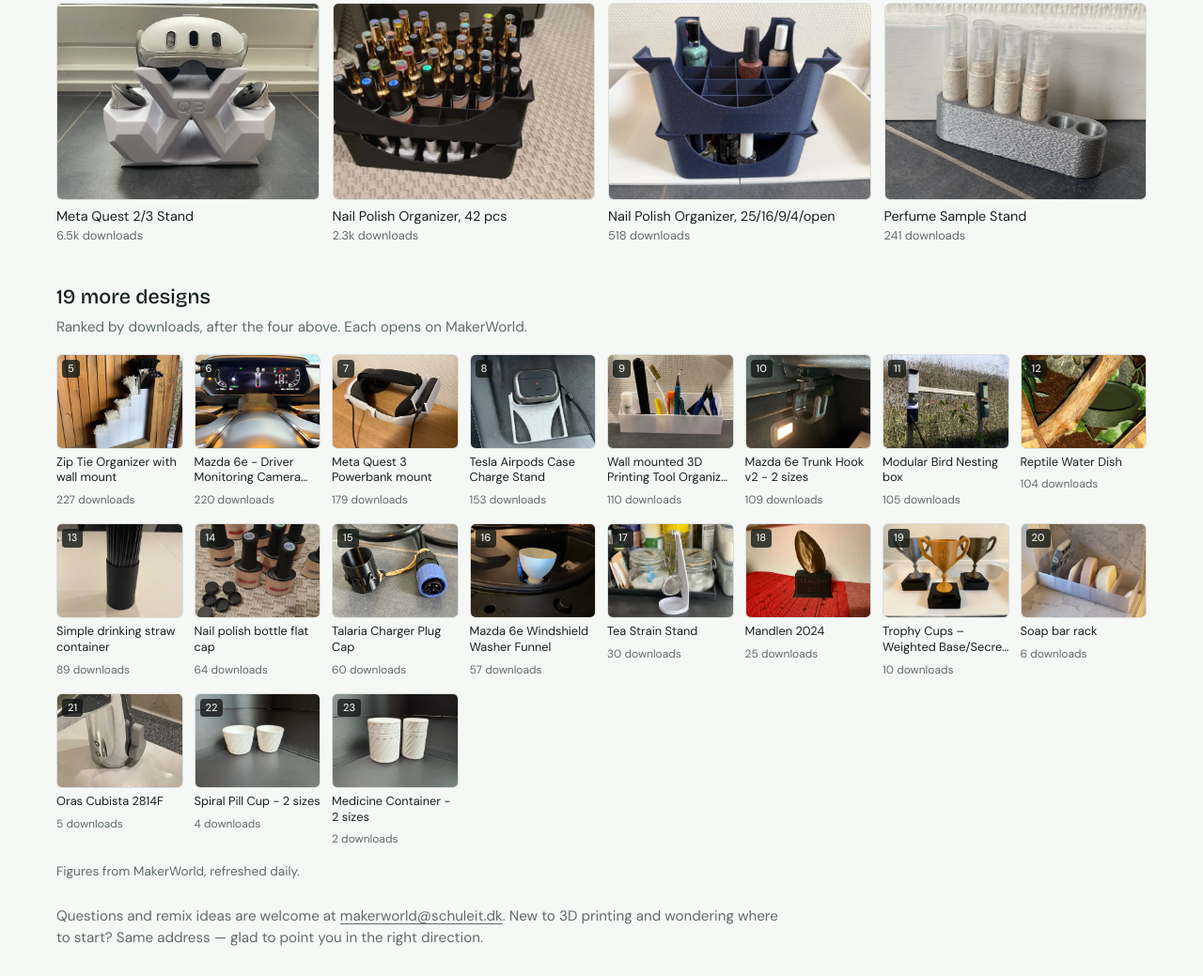
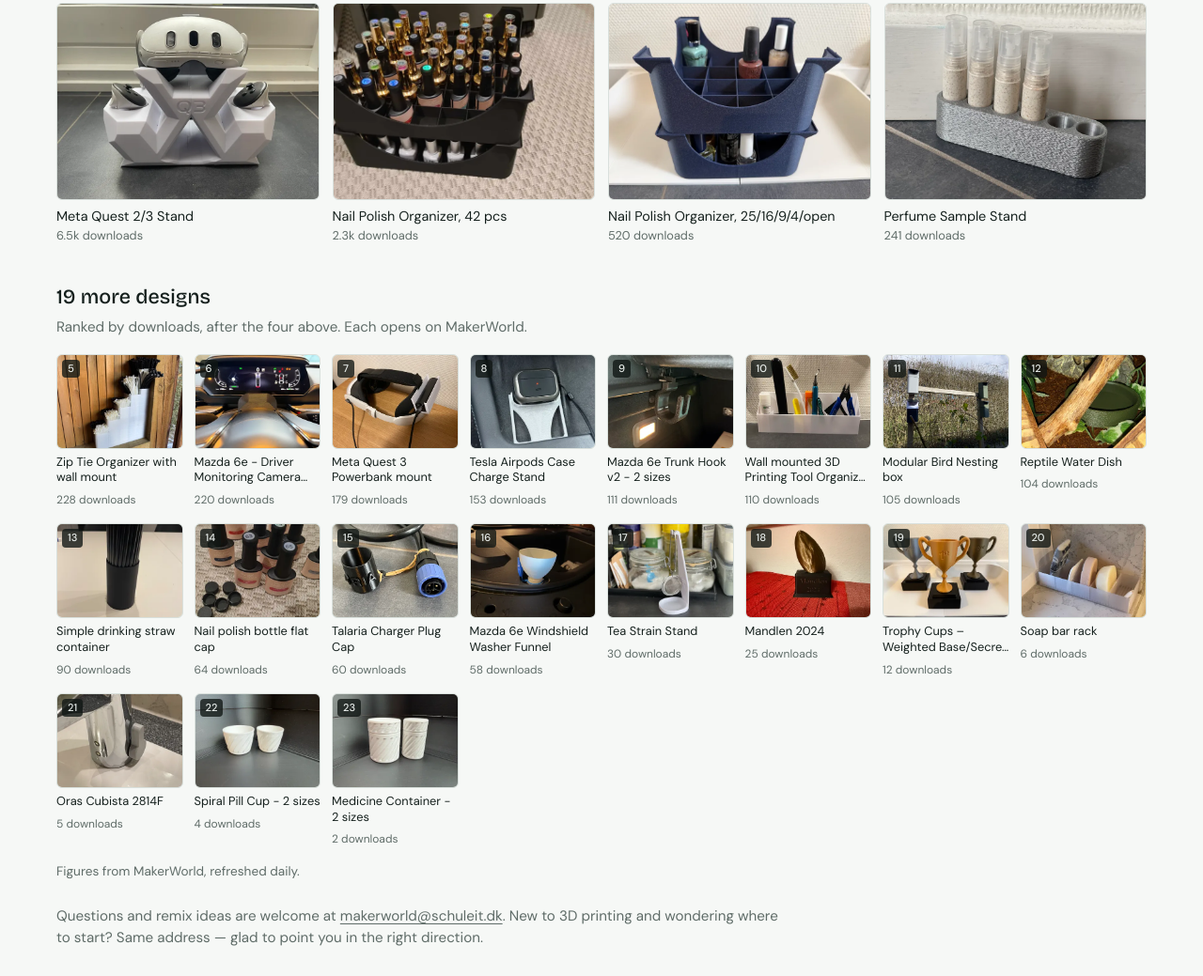
Before and after one commit to Schuleit/schuleit.dk, a plain HTML site: page 3d-printing/index.html in a window 1280 px wide. Shown: the part 702-1741 px from the top of the page at 94% size. Drawn offline with nearby package versions, Linux system fonts and the light colour scheme.

Commit message:
MakerWorld figures refreshed
Co-Authored-By: Claude Opus 5.5 <noreply@anthropic.com>

```diff
--- a/3d-printing/index.html
+++ b/3d-printing/index.html
@@ -92,7 +92,7 @@
           <figcaption>Nail Polish Organizer, 42 pcs <span class="dl">2.3k downloads</span></figcaption></figure></a></li>
         <li><a href="https://makerworld.com/en/models/1039178-nail-polish-stackable-organizer-25-16-9-4-open" target="_blank" rel="noopener">
           <figure><img src="/img/nail-polish-25.webp" alt="Two stacked nail polish organizers holding bottles" loading="lazy">
-          <figcaption>Nail Polish Organizer, 25/16/9/4/open <span class="dl">518 downloads</span></figcaption></figure></a></li>
+          <figcaption>Nail Polish Organizer, 25/16/9/4/open <span class="dl">520 downloads</span></figcaption></figure></a></li>
         <li><a href="https://makerworld.com/en/models/408227-perfume-sample-stand" target="_blank" rel="noopener">
           <figure><img src="/img/perfume-stand.webp" alt="Printed stand holding four perfume sample vials" loading="lazy">
           <figcaption>Perfume Sample Stand <span class="dl">241 downloads</span></figcaption></figure></a></li>
@@ -103,7 +103,7 @@
       <ol class="sheet">
           <li data-model="948554"><a href="https://makerworld.com/en/models/948554-zip-tie-organizer-with-wall-mount" target="_blank" rel="noopener">
             <span class="pic"><img src="/img/designs/948554.webp" alt="" loading="lazy"><span class="r">5</span></span>
-            <span class="t">Zip Tie Organizer with wall mount</span><span class="n">227 downloads</span></a></li>
+            <span class="t">Zip Tie Organizer with wall mount</span><span class="n">228 downloads</span></a></li>
           <li data-model="2524886"><a href="https://makerworld.com/en/models/2524886-mazda-6e-driver-monitoring-camera-cover" target="_blank" rel="noopener">
             <span class="pic"><img src="/img/designs/2524886.webp" alt="" loading="lazy"><span class="r">6</span></span>
             <span class="t">Mazda 6e - Driver Monitoring Camera Cover</span><span class="n">220 downloads</span></a></li>
@@ -113,12 +113,12 @@
           <li data-model="914141"><a href="https://makerworld.com/en/models/914141-tesla-airpods-case-charge-stand" target="_blank" rel="noopener">
             <span class="pic"><img src="/img/designs/914141.webp" alt="" loading="lazy"><span class="r">8</span></span>
             <span class="t">Tesla Airpods Case Charge Stand</span><span class="n">153 downloads</span></a></li>
+          <li data-model="2116202"><a href="https://makerworld.com/en/models/2116202-mazda-6e-trunk-hook-v2-2-sizes" target="_blank" rel="noopener">
+            <span class="pic"><img src="/img/designs/2116202.webp" alt="" loading="lazy"><span class="r">9</span></span>
+            <span class="t">Mazda 6e Trunk Hook v2 - 2 sizes</span><span class="n">111 downloads</span></a></li>
           <li data-model="118800"><a href="https://makerworld.com/en/models/118800-wall-mounted-3d-printing-tool-organizer-v1-0" target="_blank" rel="noopener">
-            <span class="pic"><img src="/img/designs/118800.webp" alt="" loading="lazy"><span class="r">9</span></span>
+            <span class="pic"><img src="/img/designs/118800.webp" alt="" loading="lazy"><span class="r">10</span></span>
             <span class="t">Wall mounted 3D Printing Tool Organizer v1.0</span><span class="n">110 downloads</span></a></li>
-          <li data-model="2116202"><a href="https://makerworld.com/en/models/2116202-mazda-6e-trunk-hook-v2-2-sizes" target="_blank" rel="noopener">
-            <span class="pic"><img src="/img/designs/2116202.webp" alt="" loading="lazy"><span class="r">10</span></span>
-            <span class="t">Mazda 6e Trunk Hook v2 - 2 sizes</span><span class="n">109 downloads</span></a></li>
           <li data-model="386522"><a href="https://makerworld.com/en/models/386522-modular-bird-nesting-box" target="_blank" rel="noopener">
             <span class="pic"><img src="/img/designs/386522.webp" alt="" loading="lazy"><span class="r">11</span></span>
             <span class="t">Modular Bird Nesting box</span><span class="n">105 downloads</span></a></li>
@@ -127,7 +127,7 @@
             <span class="t">Reptile Water Dish</span><span class="n">104 downloads</span></a></li>
           <li data-model="131282"><a href="https://makerworld.com/en/models/131282-simple-drinking-straw-container" target="_blank" rel="noopener">
             <span class="pic"><img src="/img/designs/131282.webp" alt="" loading="lazy"><span class="r">13</span></span>
-            <span class="t">Simple drinking straw container</span><span class="n">89 downloads</span></a></li>
+            <span class="t">Simple drinking straw container</span><span class="n">90 downloads</span></a></li>
           <li data-model="201777"><a href="https://makerworld.com/en/models/201777-nail-polish-bottle-flat-cap" target="_blank" rel="noopener">
             <span class="pic"><img src="/img/designs/201777.webp" alt="" loading="lazy"><span class="r">14</span></span>
             <span class="t">Nail polish bottle flat cap</span><span class="n">64 downloads</span></a></li>
@@ -136,7 +136,7 @@
             <span class="t">Talaria Charger Plug Cap</span><span class="n">60 downloads</span></a></li>
           <li data-model="2150762"><a href="https://makerworld.com/en/models/2150762-mazda-6e-windshield-washer-funnel" target="_blank" rel="noopener">
             <span class="pic"><img src="/img/designs/2150762.webp" alt="" loading="lazy"><span class="r">16</span></span>
-            <span class="t">Mazda 6e Windshield Washer Funnel</span><span class="n">57 downloads</span></a></li>
+            <span class="t">Mazda 6e Windshield Washer Funnel</span><span class="n">58 downloads</span></a></li>
           <li data-model="393998"><a href="https://makerworld.com/en/models/393998-tea-strain-stand" target="_blank" rel="noopener">
             <span class="pic"><img src="/img/designs/393998.webp" alt="" loading="lazy"><span class="r">17</span></span>
             <span class="t">Tea Strain Stand</span><span class="n">30 downloads</span></a></li>
@@ -145,7 +145,7 @@
             <span class="t">Mandlen 2024</span><span class="n">25 downloads</span></a></li>
           <li data-model="3569461"><a href="https://makerworld.com/en/models/3569461-trophy-cups-weighted-base-secret-compartment" target="_blank" rel="noopener">
             <span class="pic"><img src="/img/designs/3569461.webp" alt="" loading="lazy"><span class="r">19</span></span>
-            <span class="t">Trophy Cups – Weighted Base/Secret Compartment</span><span class="n">10 downloads</span></a></li>
+            <span class="t">Trophy Cups – Weighted Base/Secret Compartment</span><span class="n">12 downloads</span></a></li>
           <li data-model="905672"><a href="https://makerworld.com/en/models/905672-soap-bar-rack" target="_blank" rel="noopener">
             <span class="pic"><img src="/img/designs/905672.webp" alt="" loading="lazy"><span class="r">20</span></span>
             <span class="t">Soap bar rack</span><span class="n">6 downloads</span></a></li>
```
